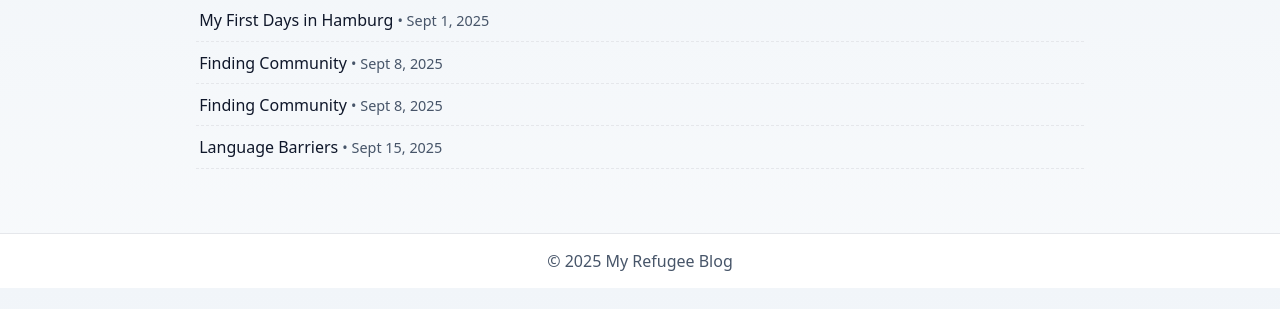
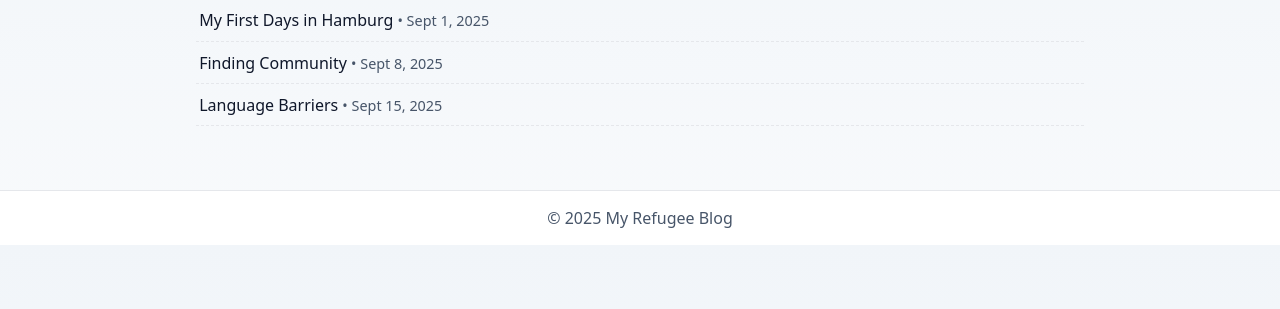
Before and after one commit to FredGui10/First-Website-2.0, a plain HTML site: page posts.html in a window 1280 px wide. Shown: the part 157-466 px from the top of the page. Drawn offline with Linux system fonts and the light colour scheme.

Commit message:
update website

```diff
--- a/posts.html
+++ b/posts.html
@@ -28,10 +28,6 @@
         <a href="posts/finding-community.html">Finding Community</a>
         <span class="meta">• Sept 8, 2025</span>
       </li>
-      <li>
-  <a href="posts/finding-community.html">Finding Community</a>
-  <span class="meta">• Sept 8, 2025</span>
-</li>
 <li>
   <a href="posts/language-barriers.html">Language Barriers</a>
   <span class="meta">• Sept 15, 2025</span>
```
